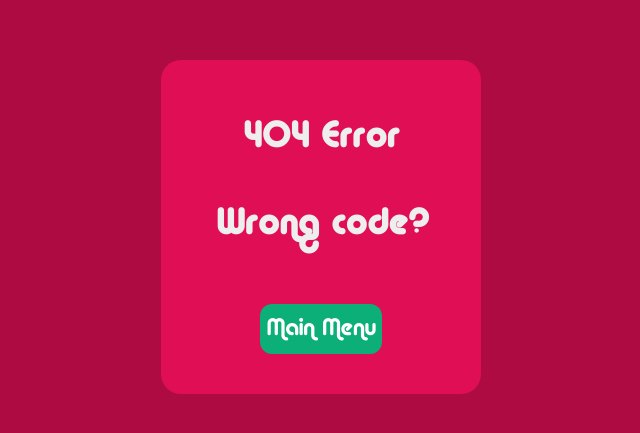
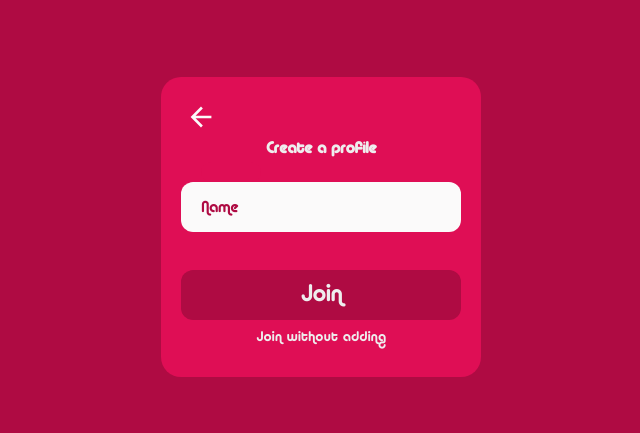
Before and after one commit to HabibiYou/bulletin, a React (Create React App) app: page /1/join in a window 1280 px wide. Before the commit this address had no page. Shown: the part 161-594 px from the top of the page, without its empty margins (319-959 px from the left). Built offline with nearby package versions, Linux system fonts and the light colour scheme; no server answers; the database is empty.

Commit message:
got rid of /room

```diff
--- a/src/App.js
+++ b/src/App.js
@@ -19,8 +19,8 @@ function App() {
           <Route path='/' element={<Home />}></Route>
           <Route path='/join' element={<JoinRoom />}></Route>
           <Route path='/create' element={<CreateRoom />}></Route>
-          <Route path='/room/:roomID' element={<Room />}></Route>
-          <Route path='/room/:roomID/join' element={<JoinRoomWithInfo />}></Route>
+          <Route path='/:roomID' element={<Room />}></Route>
+          <Route path='/:roomID/join' element={<JoinRoomWithInfo />}></Route>
           <Route path= '/*' element={<NotFound/>}></Route>
         </Routes>
 
--- a/src/CreateRoom.js
+++ b/src/CreateRoom.js
@@ -73,7 +73,11 @@ const CreateRoom = () => {
     // check and make sure room exist and is valid
     // change colors of roomID as necesarry
     useEffect(() => {
-        if (roomID.length < 6 || (data && data[roomID]) || roomIdError) {
+        if (roomID.length < 6 ||
+             (data && data[roomID]) ||
+              roomIdError ||
+              roomID === "create" ||
+              roomID === "join") {
             setPlaceholderText("placeholder idle")
         }
         else {
@@ -88,9 +92,12 @@ const CreateRoom = () => {
 
         if (roomID.length < 6 ||
             (data && data.hasOwnProperty(roomID)) ||
-            roomIdError == true ||
-            minSocialsError == true ||
-            maxSocialsError == true) {
+            roomIdError === true ||
+            minSocialsError === true ||
+            maxSocialsError === true ||
+            roomID === "create" ||
+            roomID === "join"
+            ) {
             setCanCreate(false)
         }
         else {
@@ -155,7 +162,7 @@ const CreateRoom = () => {
         //create
         const r = createRoom()
         set(ref(db, `${roomID.toLowerCase()}`), r)
-        navigate(`/room/${roomID}`)
+        navigate(`/${roomID}`)
     }
 
     return (
--- a/src/JoinRoom.js
+++ b/src/JoinRoom.js
@@ -72,7 +72,7 @@ const JoinRoom = () => {
                 {!canJoin && <button type="text" className="submit text" disabled>Join</button>}
                 {canJoin && <button type="text" className="submit text" onClick={() =>
 
-                    navigate(`/room/${roomID}/join`)}>Join</button>}
+                    navigate(`/${roomID}/join`)}>Join</button>}
 
                 <br></br>
             </div>
--- a/src/JoinRoomWithInfo.js
+++ b/src/JoinRoomWithInfo.js
@@ -85,7 +85,7 @@ const JoinRoomWithInfo = () => {
             const currentRoomData = ref(db, `${roomID}/users`);
             const newRoomData = push(currentRoomData);
             set(newRoomData, newUser);
-            navigate(`/room/${roomID}`)
+            navigate(`/${roomID}`)
         }
 
     }
@@ -136,7 +136,7 @@ const JoinRoomWithInfo = () => {
                 {allParamsFilled() && <button type="text" className="submit" onClick={() => addMeToRoom()}>Join</button>}
                 {!allParamsFilled() && <button type="text" className="submit" disabled >Join</button>}
                 <div className='center'>
-                    <Button variant="text" className='skip_button' onClick={() => navigate(`/room/${roomID}`)}>Join without adding</Button>
+                    <Button variant="text" className='skip_button' onClick={() => navigate(`/${roomID}`)}>Join without adding</Button>
                 </div>
             </div>
         </div>
--- a/src/Room.js
+++ b/src/Room.js
@@ -64,7 +64,7 @@ const Room = () => {
     const copy = async () => {
         console.log("copied")
         setCopied(true);
-        await navigator.clipboard.writeText(urlLink + `/room/${roomID}/join`);
+        await navigator.clipboard.writeText(urlLink + `${roomID}/join`);
     }
 
     return (
@@ -97,7 +97,7 @@ const Room = () => {
             {!users &&
                 <div className='center'>
                     <h2 className='title'>Nobody is here...<br></br>yet 😋</h2>
-                    <button type="text" className="add_me_button" onClick={() => navigate(`/room/${roomID}/join`)}>Add my social</button>
+                    <button type="text" className="add_me_button" onClick={() => navigate(`/${roomID}/join`)}>Add my social</button>
                 </div>
             }
             {/* This is the pop up for when you copy the room id */}
```
